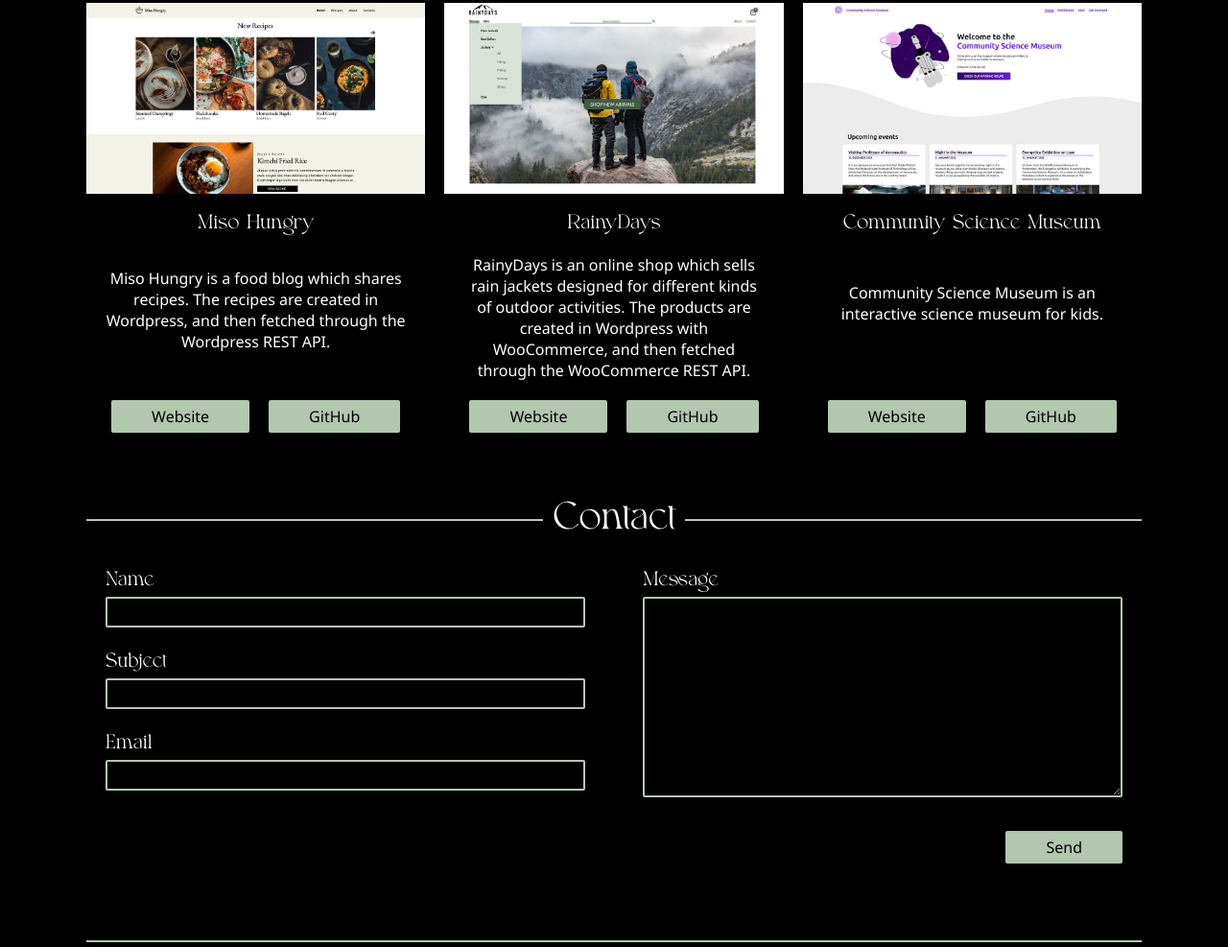
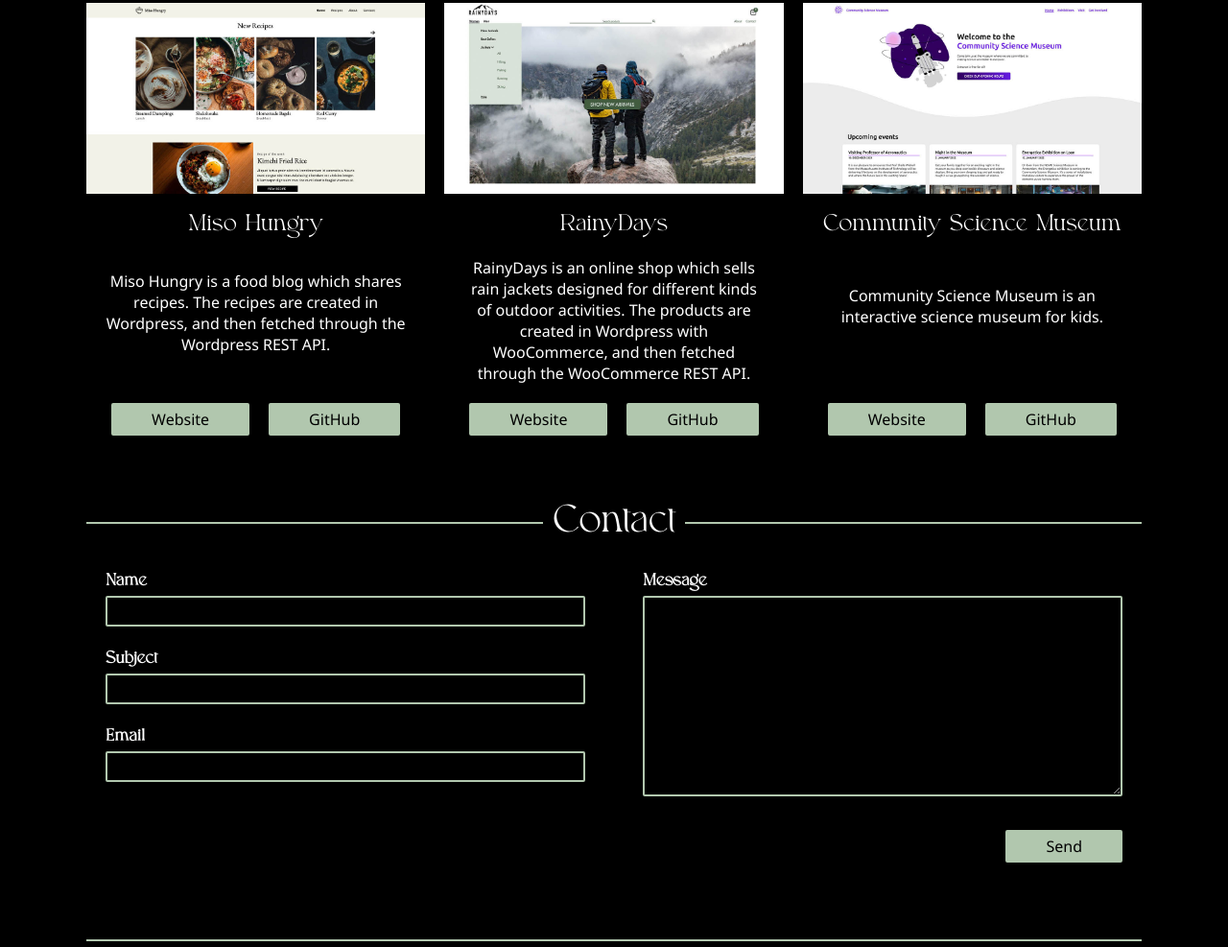
Before and after one commit to asimenstad/asimenstad.github.io, a plain HTML site: page index.html in a window 1280 px wide. Shown: the part 515-1502 px from the top of the page at 96% size. Drawn offline with Linux system fonts and the light colour scheme; a web font is replaced by a local one.

Commit message:
Update styles.css

```diff
--- a/css/styles.css
+++ b/css/styles.css
@@ -32,9 +32,15 @@ h2 {
   font-size: 2.5rem;
 }
 
-h3,
-label {
-  font-size: 1.3rem;
+h3 {
+  font-size: 1.5rem;
+}
+
+.logo,
+label,
+footer p {
+  font-weight: bold;
+  font-size: 1.1rem;
 }
 
 h1,
@@ -69,12 +75,6 @@ img {
 
 button {
   cursor: pointer;
-}
-
-.logo,
-footer p {
-  font-weight: bold;
-  font-size: 1.1rem;
 }
 
 /* CTA */
```
